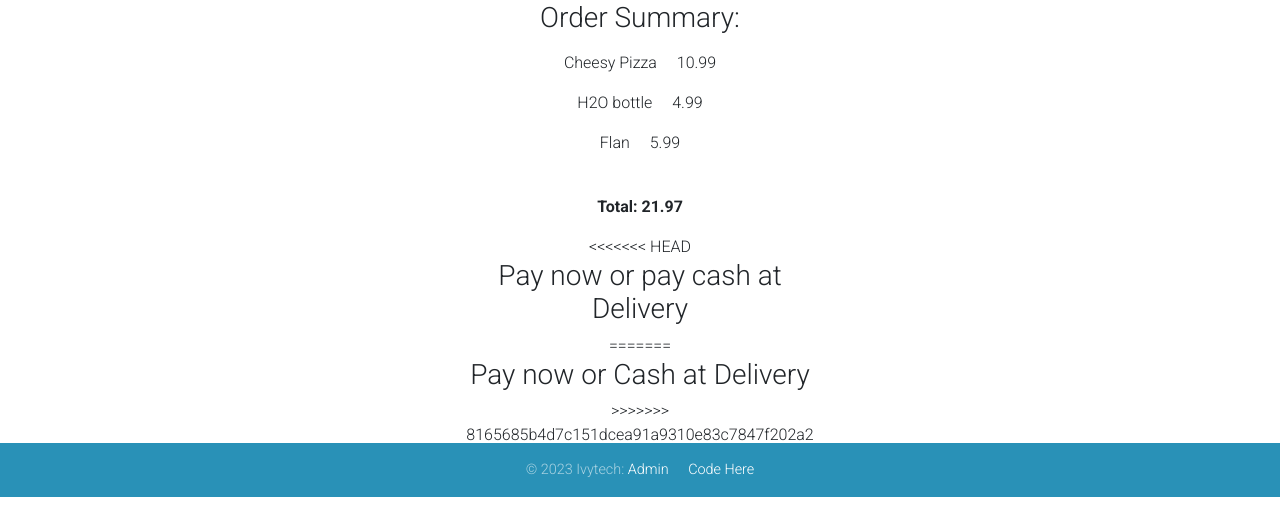
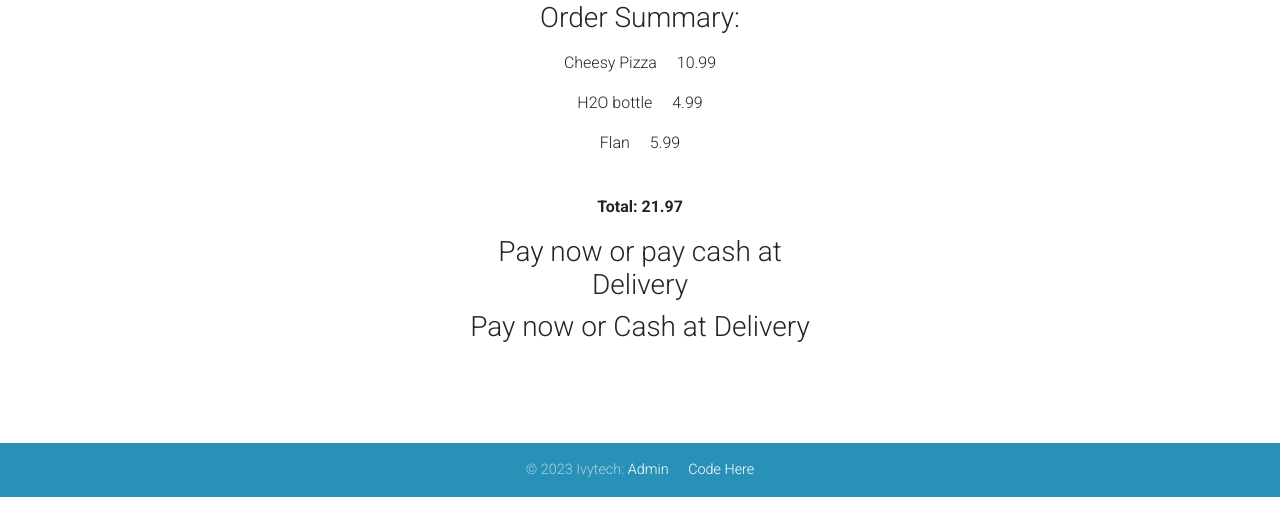
Before and after one commit to Chilly55/SDEV_220_Final_Project_Team_Pizza, a Django app: page /order-confirmation/1 in a window 1280 px wide. Shown: the part 303-814 px from the top of the page. Run offline with Django 3.2, Linux system fonts and the light colour scheme; data comes from the database, SQL or seed files in the repository; some libraries are stand-ins or nearby versions.

Commit message:
Update order_confirmation.html
Remove line 25

```diff
--- a/customer/templates/customer/order_confirmation.html
+++ b/customer/templates/customer/order_confirmation.html
@@ -22,11 +22,11 @@
     </div>
     <div class="row justify-content-center pb-2">
         <div class="col-md-4 text-center">
-<<<<<<< HEAD
+
             <h3> Pay now or pay cash at Delivery</h3>
-=======
+
             <h3> Pay now or Cash at Delivery</h3>
->>>>>>> 8165685b4d7c151dcea91a9310e83c7847f202a2
+
         </div>
     </div>
     <div class="row justify-content-center pb-2">
```
